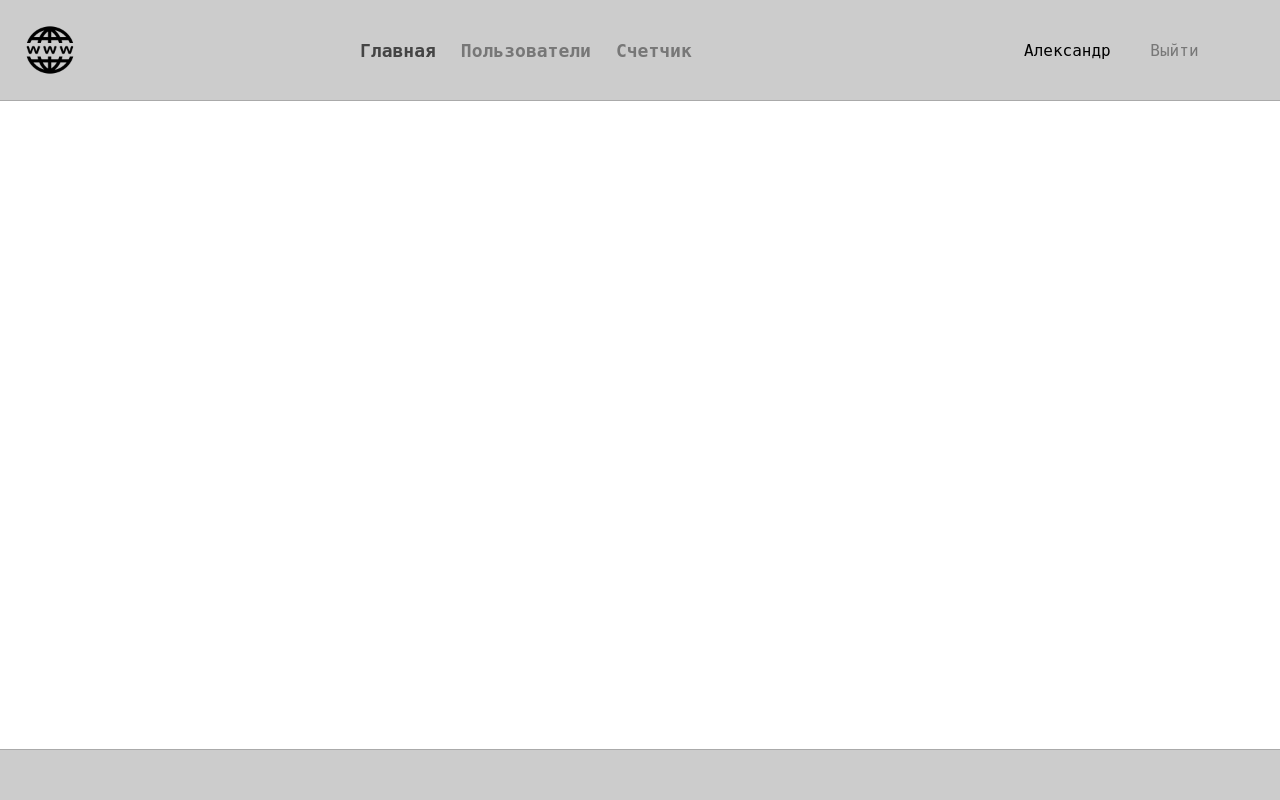
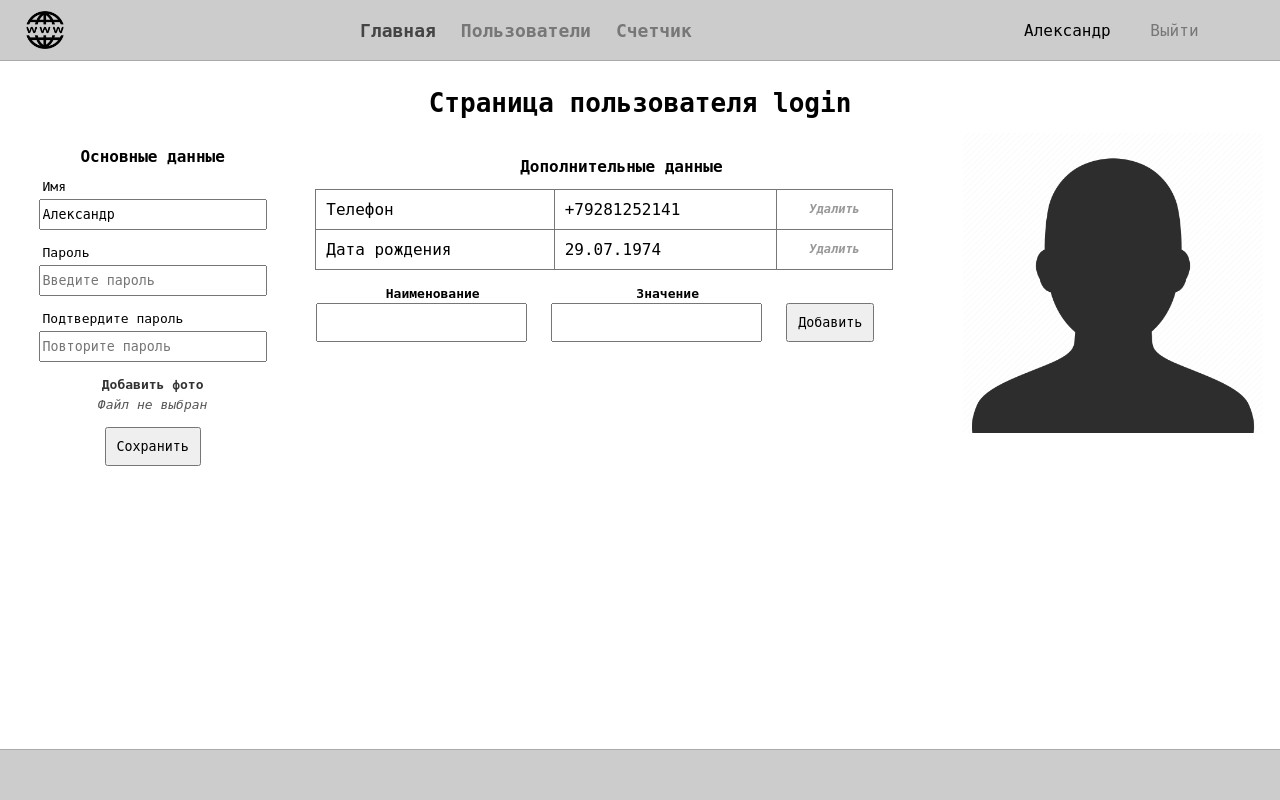
Before and after one commit to alexander-kartavtsev/php, a PHP site: page /templ/main.html in a window 1280 px wide. Run offline with PHP 8.4, Linux system fonts and the light colour scheme.

Commit message:
Верстка контента для страниц: Главная, Пользователи и Счетчик

```diff
--- a/templ/css/style.css
+++ b/templ/css/style.css
@@ -5,6 +5,12 @@ body {
     font-family: monospace;
     display: flex;
     flex-direction: column;
+}
+
+label,
+input,
+button {
+    font-family: inherit;
 }
 
 /* auth */
@@ -28,7 +34,6 @@ body {
 .form_auth button {
     display: block;
     margin: 0 auto;
-    font-family: inherit;
 }
 
 .form_auth input {
@@ -73,9 +78,10 @@ body {
 header {
     display: inline-flex;
     width: 100%;
-    height: 100px;
+    height: 60px;
     border-bottom: 1px solid #aaaaaa;
     background-color: #cccccc;
+    margin-bottom: 10px;
 }
 
 header .logo {
@@ -84,10 +90,10 @@ header .logo {
 }
 
 header .logo img {
-    width: 50px;
-    height: 50px;
+    width: 40px;
+    height: auto;
     margin-left: 25px;
-    margin-top: 25px;
+    margin-top: 10px;
 }
 
 header .navigation {
@@ -158,4 +164,229 @@ footer {
 
 .page_content {
     flex-grow: 1;
+    margin: 0 15px 10px 15px;
 }
+
+/* Главная страница. Контент. */
+
+.page_content h1 {
+    text-align: center;
+    margin-bottom: 15px;
+}
+
+.main_page .main_wrapper {
+    display: inline-flex;
+}
+
+.main_page .form_main {
+    width: 75%;
+    display: inline-flex;
+}
+
+.main_page .form_main form {
+    width: 100%;
+}
+
+.main_page .form_main h2 {
+    text-align: center;
+    font-size: 16px;
+}
+
+.main_page .form_main .main_data {
+    width: 30%;
+}
+
+.main_page .form_main .main_data .auth_btn {
+    display: block;
+    margin: 10px auto;
+    padding: 10px;
+}
+
+.main_page .form_main .main_data .label,
+.main_page .form_main .main_data input {
+    display: block;
+    width: 80%;
+    margin: 0 auto;
+}
+
+.main_page .form_main .main_data .label {
+    margin-bottom: 5px;
+}
+
+.main_page .form_main .main_data input {
+    margin-bottom: 15px;
+    height: 25px;
+}
+
+.main_page .form_main .main_data input.photo_upload {
+    display: none;
+}
+
+.main_page .form_main .main_data label.custom_photo_upload {
+    display: block;
+    text-align: center;
+    cursor: pointer;
+    color: #333333;
+    font-weight: bold;
+    margin-bottom: 5px;
+}
+
+.main_page .form_main .main_data label.custom_photo_upload:hover {
+    color: #777777;
+}
+
+.main_page .form_main .main_data .photo_link {
+    display: block;
+    text-align: center;
+    font-style: italic;
+    color: #555555;
+    margin-bottom: 15px;
+}
+
+.main_page .form_main .additional_data {
+    padding: 10px;
+    width: 70%;
+}
+
+.main_page .form_main .additional_data .tbl{
+    border-spacing: 0;
+    margin-bottom: 15px;
+    border-bottom: 1px solid #777777;
+    margin-left: 15px;
+    width: 90%;
+    font-size: 16px;
+}
+
+.main_page .form_main .additional_data .add{
+    border-spacing: 0;
+    margin-bottom: 15px;
+    margin-left: 15px;
+    width: 90%;
+    border: none;
+}
+
+.main_page .form_main .additional_data .add input{
+    width: 80%;
+    padding: 10px;
+}
+
+.main_page .form_main .additional_data .tbl td{
+    border-right: 1px solid #777777;
+    border-top: 1px solid #777777;
+    padding: 10px;
+}
+
+.main_page .form_main .additional_data .tbl td:first-child{
+    border-left: 1px solid #777777;
+}
+
+.main_page .form_main .additional_data .additional_data_delete {
+    cursor: pointer;
+    font-weight: bold;
+    font-size: small;
+    font-style: italic;
+    display: block;
+    text-align: center;
+    color: #333333;
+    opacity: 0.5;
+}
+
+.main_page .form_main .additional_data .additional_data_delete:hover {
+    color: #777777;
+}
+
+.main_page .form_main .additional_data .additional_data_btn {
+    padding: 10px;
+}
+
+.main_page .main_image {
+    width: 24%;
+}
+
+.main_page .main_image img {
+    width: 100%;
+    margin: 0 10px;
+}
+
+/* counter_page */
+
+.counter_page .counter_wrapper {
+    display: inline-flex;
+    width: 100%;
+    min-height: 250px;
+}
+
+.counter_page .counter_auth {
+    width: 50%;
+}
+
+.counter_page .counter_custom {
+    display: block;
+    width: 50%;
+}
+
+.counter_page h2 {
+    text-align: center;
+    font-size: 16px;
+    margin-bottom: 20px;
+}
+
+.counter_page .counter_number {
+    font-weight: bolder;
+}
+
+.counter_page .counter_number span {
+    display: block;
+    text-align: center;
+    font-size: 25vh;
+}
+
+.counter_page .counter_custom .buttons {
+    text-align: center;
+}
+
+.counter_page .counter_custom .buttons button {
+    font-size: 30px;
+    font-weight: bolder;
+}
+
+.counter_page .counter_custom .buttons .plus {
+    margin-right: 15px;
+}
+
+/* users_page */
+
+.users_page h1 {
+    margin-bottom: 20px;
+}
+
+.users_page .users_data {
+    margin: 0 auto;
+    width: 80%;
+    border-bottom: 1px solid #777777;
+    border-spacing: 0;
+    color: #777777;
+}
+
+.users_page .users_data td,
+.users_page .users_data th {
+    border-right: 1px solid #777777;
+    border-top: 1px solid #777777;
+    padding: 10px;
+    font-size: 16px;
+}
+
+.users_page .users_data td:first-child,
+.users_page .users_data th:first-child {
+    border-left: 1px solid #777777;
+}
+
+.users_page .users_data .visits_count,
+.users_page .users_data .simple_number {
+    text-align: center;
+}
+
+.users_page .users_data .current td {
+    color: #333333;
+    font-weight: bolder;
+}
--- a/templ/main.html
+++ b/templ/main.html
@@ -35,11 +35,100 @@
                 </div>
             </div>
         </header>
-        <div class="page_content">
+        <div class="page_content main_page">
+            <h1>Страница пользователя login</h1>
+            <div class="main_wrapper">
+                <div class="form_main">
+                    <div class="main_data">
+                        <form method="post" action="main.html">
+                            <h2>Основные данные</h2>
+                            <div class="label"><label for="name">Имя</label></div>
+                            <input name="name" type="text" placeholder="Имя пользователя" value="Александр">
+                            <div class="label"><label for="password">Пароль</label></div>
+                            <input name="password" type="password" placeholder="Введите пароль">
+                            <div class="label"><label for="password_confirm">Подтвердите пароль</label></div>
+                            <input name="password_confirm" type="password" placeholder="Повторите пароль">
+                            <div class="label">
+                                <label
+                                        for="photo"
+                                        class="custom_photo_upload"
+                                        id="custom_photo_upload"
+                                >
+                                    Добавить фото
+                                </label>
+                            </div>
+                            <input name="photo" type="file" class="photo_upload" id="photo_upload">
+                            <span class="photo_link" id="photo_link">Файл не выбран</span>
+                            <button class="auth_btn" type="button">Сохранить</button>
+                        </form>
+                    </div>
+                    <div class="additional_data">
+                        <h2>Дополнительные данные</h2>
+                        <table class="tbl">
+                            <tr>
+                                <td>
+                                    Телефон
+                                </td>
+                                <td>
+                                    +79281252141
+                                </td>
+                                <td>
+                                    <span id="additional_data_1" class="additional_data_delete">Удалить</span>
+                                </td>
+                            </tr>
+                            <tr>
+                                <td>
+                                    Дата рождения
+                                </td>
+                                <td>
+                                    29.07.1974
+                                </td>
+                                <td>
+                                    <span  id="additional_data_2" class="additional_data_delete">Удалить</span>
+                                </td>
+                            </tr>
+                        </table>
+                        <table class="add">
+                            <tr>
+                                <th>Наименование</th>
+                                <th>Значение</th>
+                                <th></th>
+                            </tr>
+                            <tr>
+                                <td>
+                                    <input name="field_name" type="text">
+                                </td>
+                                <td>
+                                    <input name="field_value" type="text">
+                                </td>
+                                <td>
+                                    <button class="additional_data_btn">Добавить</button>
+                                </td>
+                            </tr>
+                        </table>
+                    </div>
+                </div>
+                <div class="main_image">
+                    <img src="images/person14-1024.png">
+<!--                    <img src="images/not_foto.png">-->
+                </div>
+            </div>
+        </div>
+        <footer></footer>
+    <script>
+        const fileInput = document.getElementById('photo_upload');
+        const fileLabel = document.getElementById('custom_photo_upload');
+        const fileLink  = document.getElementById('photo_link');
 
-        </div>
-        <footer>
+        fileLabel.onclick = function () {
+            fileInput.click();
+        };
 
-        </footer>
+        fileInput.onchange = function () {
+            console.log(fileInput.files);
+            fileLink.textContent = fileInput.files.length ? fileInput.files[0].name : 'Файл не выбран';
+            fileLabel.textContent = (fileInput.files.length ? 'Изменить' : 'Добавить') + ' фото';
+        }
+    </script>
     </body>
 </html>
```
Also changed, not shown: templ/counter.html (+19 -5 lines), templ/users.html (+28 -1 lines), templ/images/not_foto.png (added), templ/images/person14-1024.png (added), templ/images/what-is-hacking.jpg (added).
